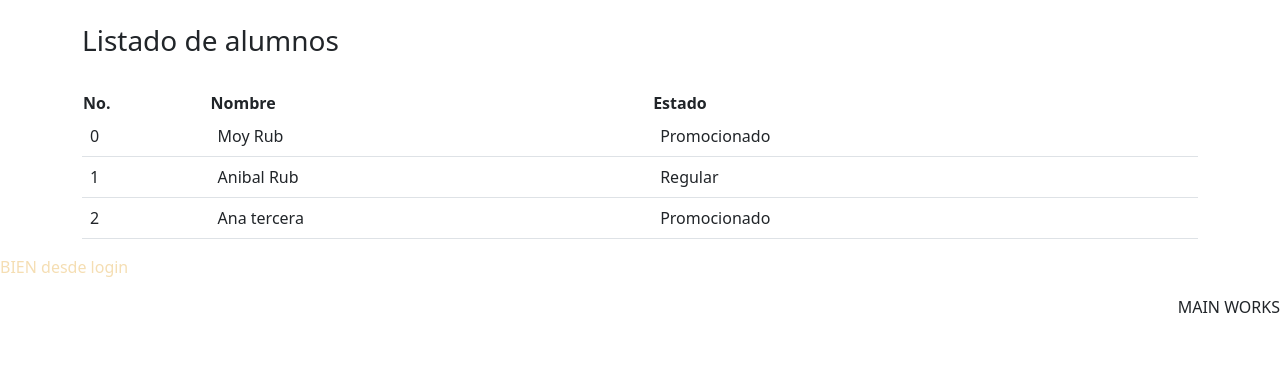
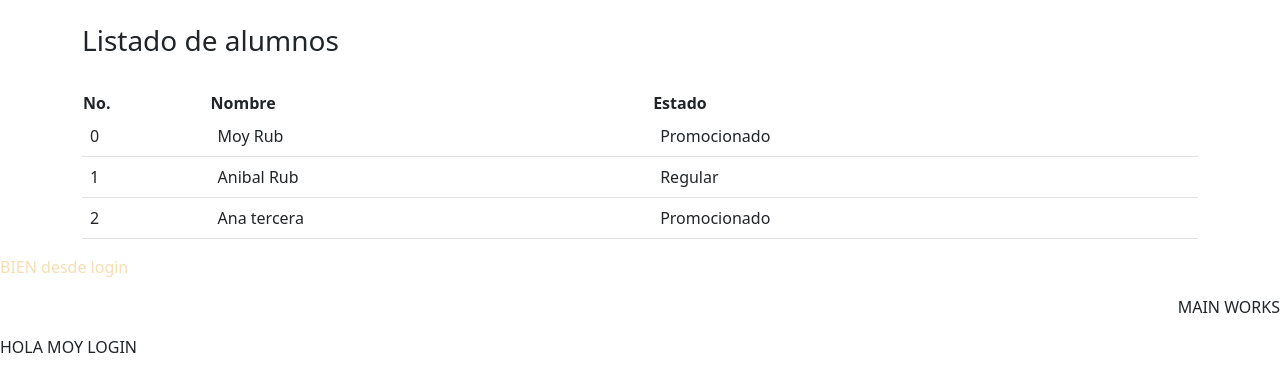
Before and after one commit to moisiete99/udemy, an Angular app: page / in a window 1280 px wide. Shown: the top 392 px of the page. Built offline with nearby package versions, Linux system fonts and the light colour scheme.

Commit message:
div hola

```diff
--- a/src/app/app.component.html
+++ b/src/app/app.component.html
@@ -38,3 +38,6 @@
 
 <app-login></app-login>
 <app-main></app-main>
+<div>
+  <p>HOLA MOY LOGIN</p>
+</div>
```
